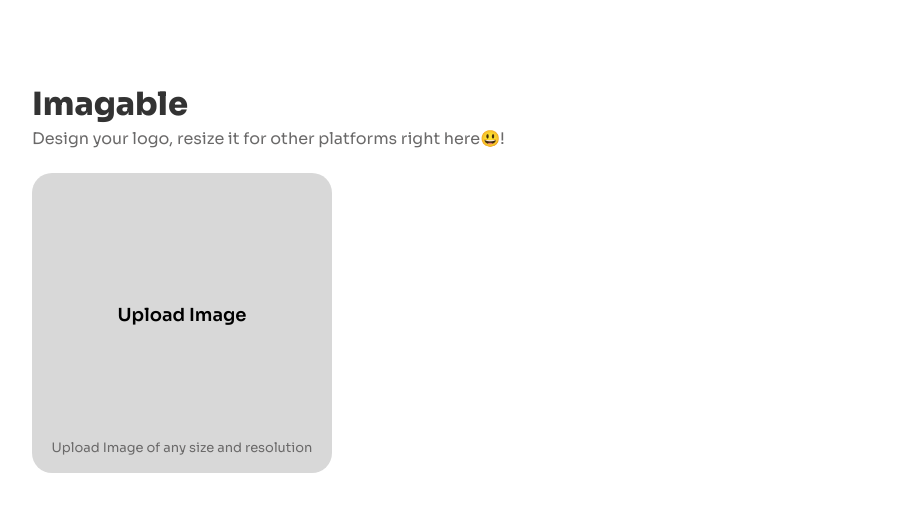
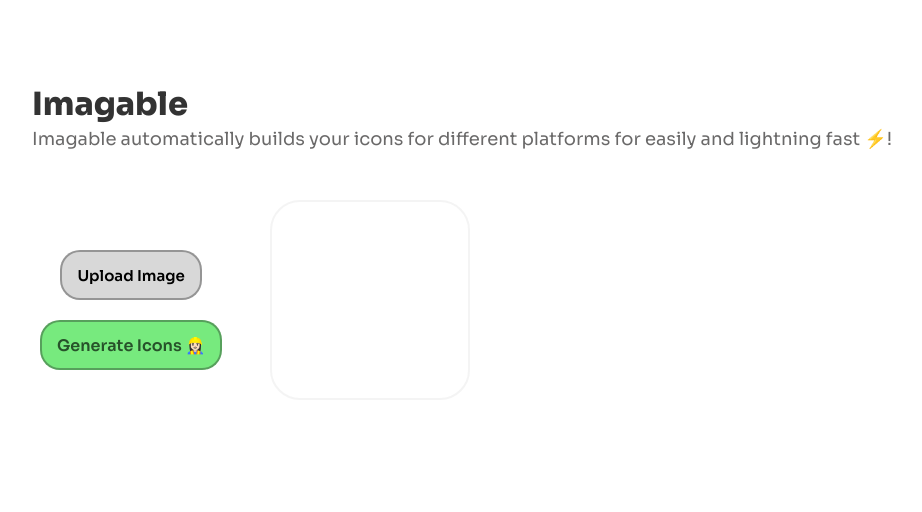
Before and after one commit to haneenmahd/imagable, a React (Create React App) app in the folder web/: page / in a window 1280 px wide. Shown: the top 512 px of the page, without its empty margins (48-970 px from the left). Built offline with nearby package versions, Linux system fonts and the light colour scheme.

Commit message:
Add Generate Icons button

```diff
--- a/web/src/components/Landing.tsx
+++ b/web/src/components/Landing.tsx
@@ -23,29 +23,43 @@ const Header = styled.header`
   p {
     margin: 4px 0;
   }
+
+  p {
+      font-size: 18px;
+  }
 `;
 
 const ImageUploadContainer = styled.div`
   width: 100%;
   ${AllCenter}
   justify-content: flex-start;
-  margin-top: 0px;
+  margin-top: 50px;
+
+  h1, p {
+      margin: 4px 0;
+  }
 `;
 
 const ImageInput = styled.input`
   display: none;
 `;
 
+const ActionsContainer = styled.div`
+    ${AllCenter}
+    align-items: center;
+    flex-direction: column;
+`;
+
 const ImageInputLabel = styled.div`
-  height: 300px;
-  width: 300px;
+  height: 50px;
+  max-width: 300px;
   flex-direction: column;
   ${AllCenter}
   background-color: #d8d8d8;
   margin: 20px 0;
   padding: 15px;
   border-radius: 20px;
-  border: 2px solid transparent;
+  border: 2px solid #2222225e;
   transition: all 0.3s ${globals.styling.transition};
 
   /* Append cursor style to every child element inside ImageInputLabel */
@@ -54,12 +68,8 @@ const ImageInputLabel = styled.div`
   }
 
   label {
-    font-size: 18px;
+    font-size: 15px;
     font-weight: 600;
-  }
-
-  p {
-    font-size: 13px;
   }
 
   &:hover {
@@ -75,12 +85,25 @@ const ImageInputLabel = styled.div`
   }
 `;
 
+const GenerateIconButton = styled(ImageInputLabel)`
+  margin: 0 8px;
+  font-weight: 600;
+  background-color: #77ea7e;
+  color: #27522a;
+  cursor: pointer;
+
+  &:hover {
+    border-color: #27522a;
+  }
+`;
+
 const ImageUploadPreviewContainer = styled.div`
-  height: auto;
-  width: 500px;
+  height: 200px;
+  width: 200px;
   border-radius: 30px;
   overflow: hidden;
   margin: 0px 40px;
+  border: 2px solid #c4c4c430;
   ${AllCenter}
 `;
 
@@ -94,18 +117,32 @@ interface LandingProps {}
 
 const Landing: FunctionComponent<LandingProps> = () => {
   const [imageUploadUrl, setImageUploadUrl] = useState("");
+  const [uploadButtonText, setUploadButtonText] = useState("Upload Image");
+
+  const handleUpload = () => {
+    setUploadButtonText("Uploaded ✅");
+
+    setTimeout(() => {
+        setUploadButtonText("Upload Image");
+    }, 3000);
+  };
 
   const loadFile: (e: any) => void = (e) => {
     const file: any = e.target.files![0];
 
     setImageUploadUrl(URL.createObjectURL(file));
+
+    handleUpload();
   };
 
   return (
     <Container>
       <Header>
         <h1>Imagable</h1>
-        <p>Design your logo, resize it for other platforms right here😃!</p>
+        <p>
+          Imagable automatically builds your icons for different platforms for
+          easily and lightning fast ⚡️!
+        </p>
       </Header>
 
       <ImageInput
@@ -117,12 +154,13 @@ const Landing: FunctionComponent<LandingProps> = () => {
       />
 
       <ImageUploadContainer>
-        <ImageInputLabel>
-          <label htmlFor="user-input-image-file">
-            {imageUploadUrl !== "" ? "Uploaded ✅" : "Upload Image"}
-          </label>
-          <p>Upload Image of any size and resolution</p>
-        </ImageInputLabel>
+        <ActionsContainer>
+          <ImageInputLabel>
+            <label htmlFor="user-input-image-file">{uploadButtonText}</label>
+          </ImageInputLabel>
+
+          <GenerateIconButton>Generate Icons 👷🏻‍♀️</GenerateIconButton>
+        </ActionsContainer>
 
         <ImageUploadPreviewContainer>
           <ImageUploadPreview
```
